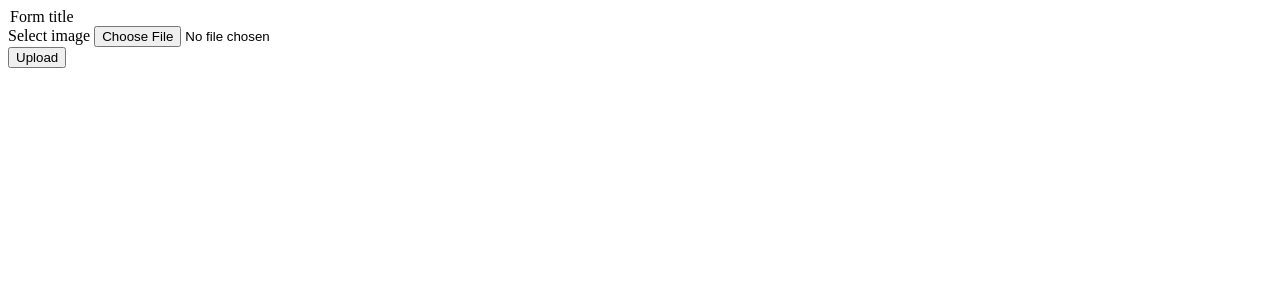
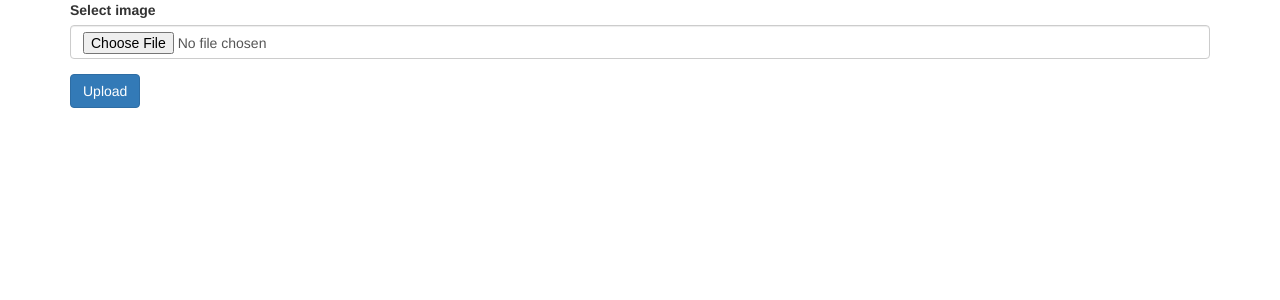
Before and after one commit to AstmDesign/image_uploader_class, a PHP site: page / in a window 1280 px wide. Shown: the top 300 px of the page. Run offline with PHP 8.4, Linux system fonts and the light colour scheme.

Commit message:
improve the html

```diff
--- a/index.php
+++ b/index.php
@@ -7,7 +7,7 @@
 		<title>Image Uploader</title>
 
 		<!-- Bootstrap CSS -->
-		<!-- <link rel="stylesheet" href="https://maxcdn.bootstrapcdn.com/bootstrap/3.3.6/css/bootstrap.min.css" integrity="sha384-1q8mTJOASx8j1Au+a5WDVnPi2lkFfwwEAa8hDDdjZlpLegxhjVME1fgjWPGmkzs7" crossorigin="anonymous"> -->
+		<link rel="stylesheet" href="https://maxcdn.bootstrapcdn.com/bootstrap/3.3.6/css/bootstrap.min.css" integrity="sha384-1q8mTJOASx8j1Au+a5WDVnPi2lkFfwwEAa8hDDdjZlpLegxhjVME1fgjWPGmkzs7" crossorigin="anonymous">
 
 	</head>
 	<body>
@@ -33,7 +33,7 @@
       if($_FILES["filepic"]["type"]=='image/png'){$extension=".png";}
 
       // create image path
-      $path="system/".date("Y")."/".$model."/imageName".$extension;
+      $path="system/".date("Y")."/".$model."/".time().$extension;
 
       // load the image
       $image = new SimpleImage();
@@ -43,8 +43,9 @@
     };
     ?>
 
+    <div class="container">
+
   		<form action="" method="POST" role="form" enctype="multipart/form-data">
-			<legend>Form title</legend>
 
   			<div class="form-group">
   				<label for="">Select image</label>
@@ -54,5 +55,6 @@
   			<button type="submit" class="btn btn-primary">Upload</button>
   		</form>
 
+    </div>
 	</body>
 </html>
```
Also changed, not shown: system/2016/cars/1465727906.jpg (added), system/2016/cars/imageName.jpg (added), 3 other files. Lines whose indentation alone changed are shown as unchanged.
